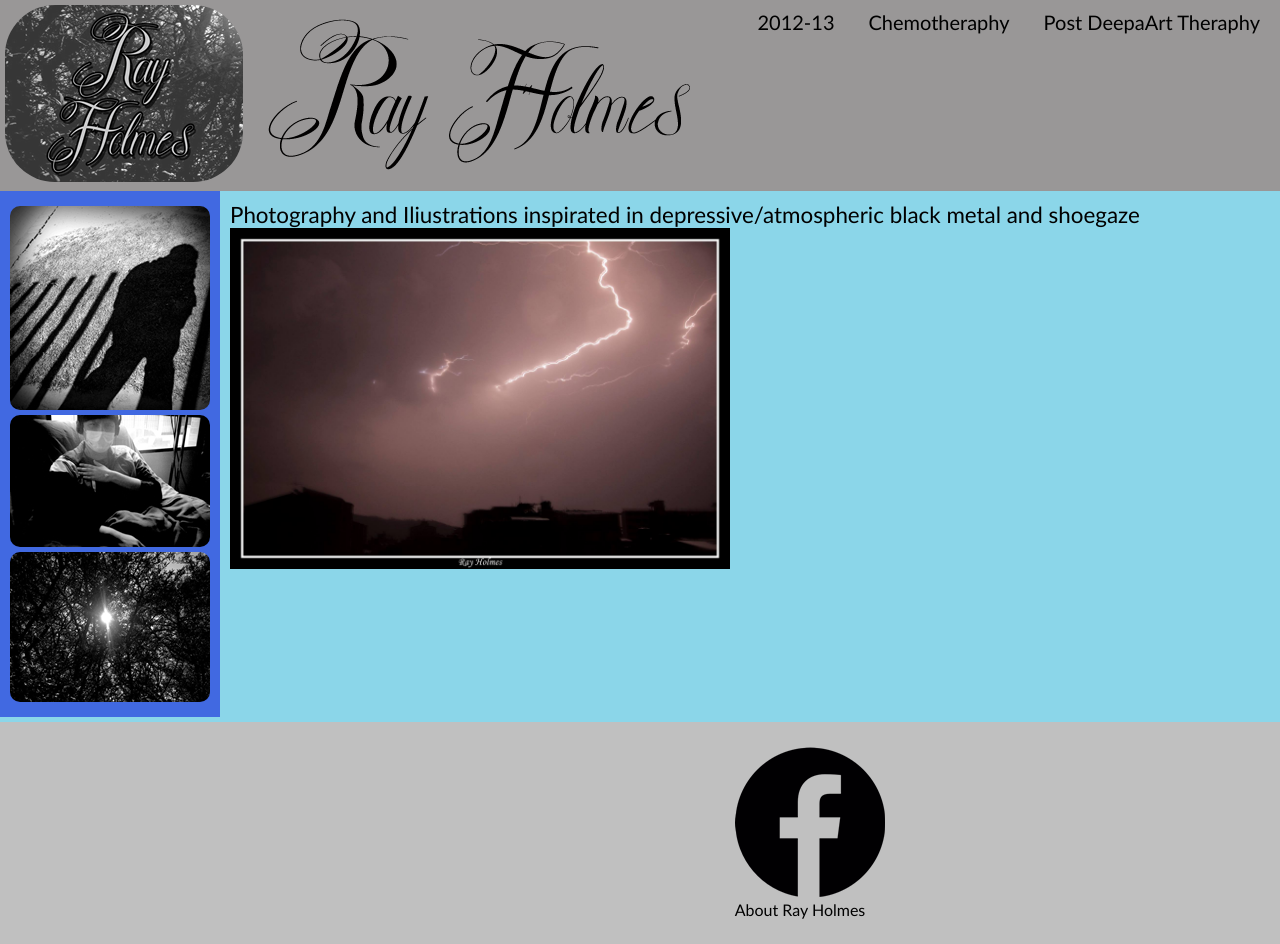
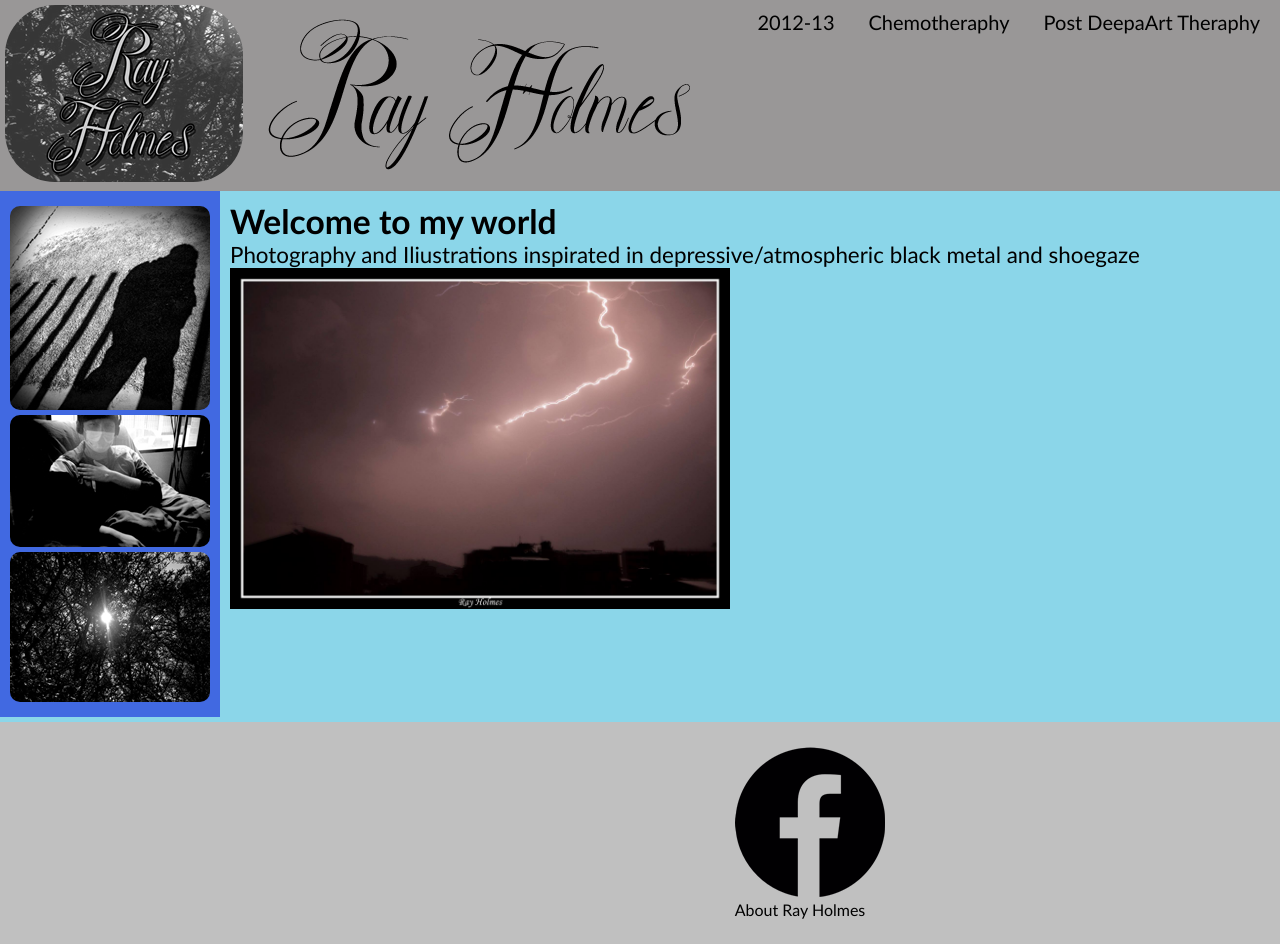
Before and after one commit to raymondholmes/HiperBlogRayH, a plain HTML site: page index.html in a window 1280 px wide. Shown: the top 944 px of the page. Drawn offline with Linux system fonts and the light colour scheme.

Commit message:
una version de hyperblog

```diff
--- a/index.html
+++ b/index.html
@@ -30,6 +30,7 @@
             </figure>
         </aside>
         <section class="content">
+            <h1>Welcome to my world</h1>
             <p class="description">Photography and Iliustrations inspirated in depressive/atmospheric black metal and shoegaze</p>
             <img src="./photos/ray of light - 4 2017.jpg"  width="500px" height="auto" alt="Ray Of Light">
         </section>
```
